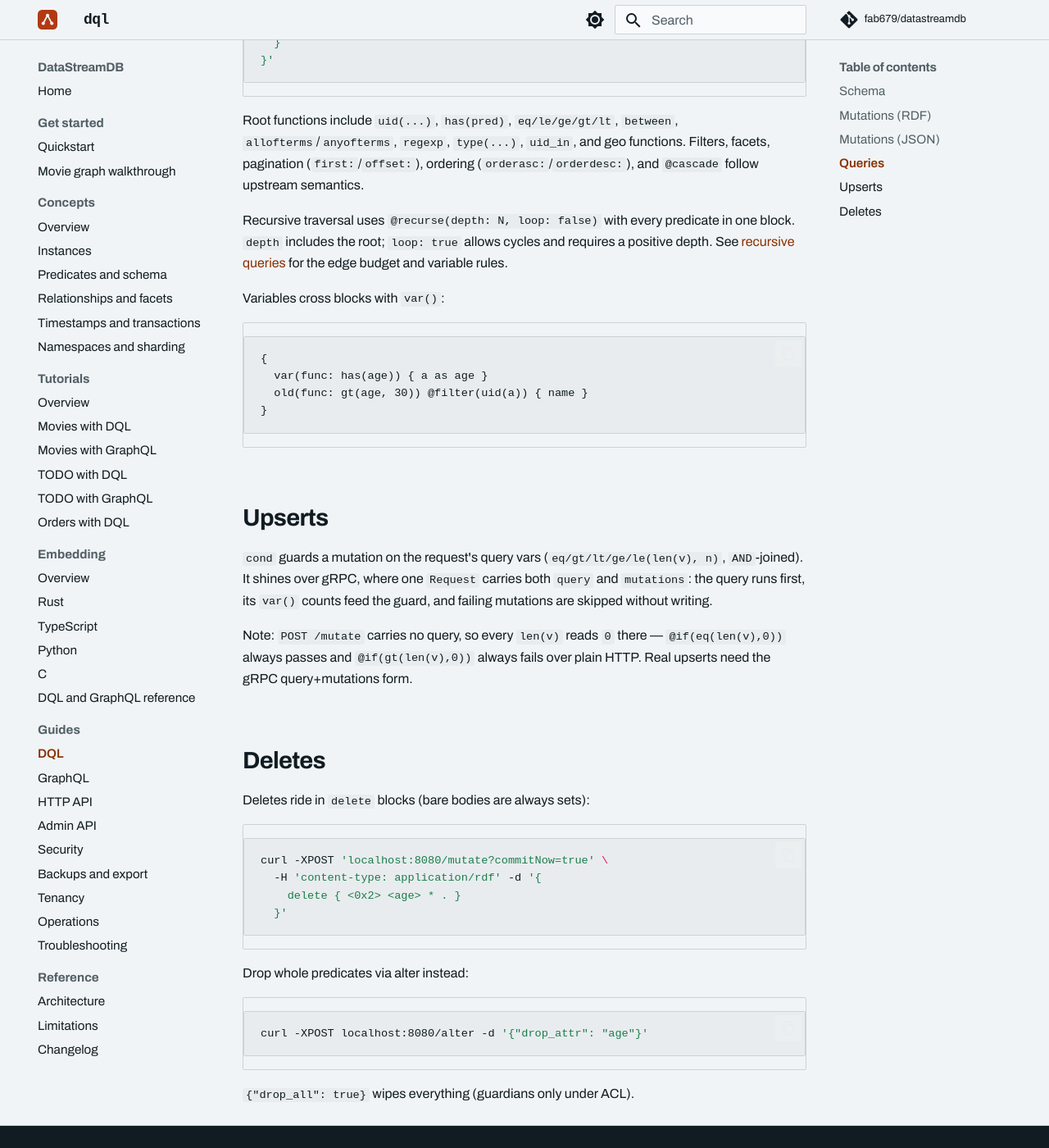
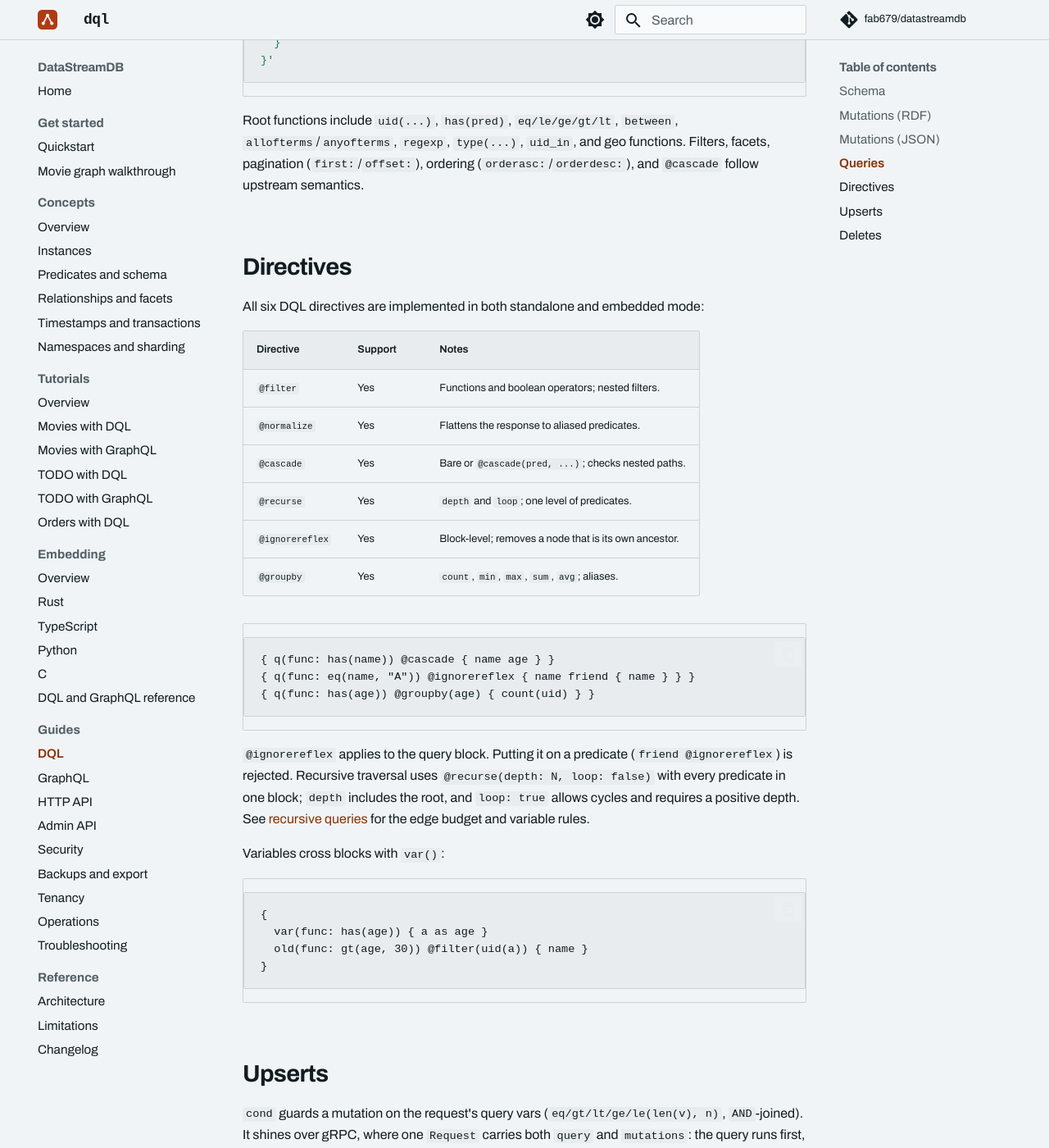
Before and after one commit to fab679/datastreamdb, an MkDocs documentation site: the page built from site-docs/guides/dql.md, in a window 1280 px wide and 1400 px high, scrolled down 1893 px. Shown: the whole window at 82% size. Built offline with MkDocs 1.6.1 and Material for MkDocs 9.7.7, drawn with Linux system fonts in a browser that asks for light colours; some web fonts are replaced; comment, search, counter and statistics services are not loaded.

Commit message:
Document all six DQL directives
Add a directive support table for @filter, @normalize, @cascade, @recurse, @ignorereflex, and @groupby, with examples and the block-level @ignorereflex rule.

````diff
--- a/site-docs/guides/dql.md
+++ b/site-docs/guides/dql.md
@@ -76,10 +76,30 @@ Root functions include `uid(...)`, `has(pred)`, `eq/le/ge/gt/lt`,
 (`first:`/`offset:`), ordering (`orderasc:`/`orderdesc:`), and
 `@cascade` follow upstream semantics.
 
-Recursive traversal uses `@recurse(depth: N, loop: false)` with every predicate
-in one block. `depth` includes the root; `loop: true` allows cycles and requires
-a positive depth. See
-[recursive queries](../embedding/queries.md#recursive-queries) for the edge
+## Directives
+
+All six DQL directives are implemented in both standalone and embedded mode:
+
+| Directive | Support | Notes |
+|---|---|---|
+| `@filter` | Yes | Functions and boolean operators; nested filters. |
+| `@normalize` | Yes | Flattens the response to aliased predicates. |
+| `@cascade` | Yes | Bare or `@cascade(pred, ...)`; checks nested paths. |
+| `@recurse` | Yes | `depth` and `loop`; one level of predicates. |
+| `@ignorereflex` | Yes | Block-level; removes a node that is its own ancestor. |
+| `@groupby` | Yes | `count`, `min`, `max`, `sum`, `avg`; aliases. |
+
+```text
+{ q(func: has(name)) @cascade { name age } }
+{ q(func: eq(name, "A")) @ignorereflex { name friend { name } } }
+{ q(func: has(age)) @groupby(age) { count(uid) } }
+```
+
+`@ignorereflex` applies to the query block. Putting it on a predicate
+(`friend @ignorereflex`) is rejected. Recursive traversal uses
+`@recurse(depth: N, loop: false)` with every predicate in one block; `depth`
+includes the root, and `loop: true` allows cycles and requires a positive depth.
+See [recursive queries](../embedding/queries.md#recursive-queries) for the edge
 budget and variable rules.
 
 Variables cross blocks with `var()`:
````
Also changed, not shown: site-docs/embedding/queries.md (+5 -0 lines).
